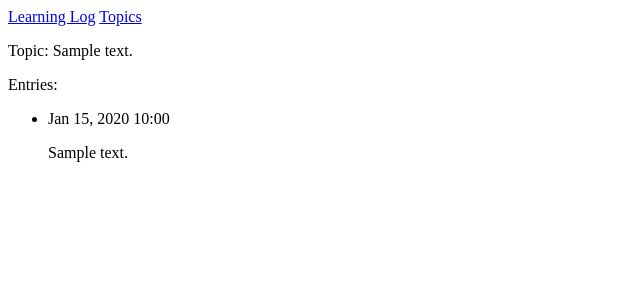
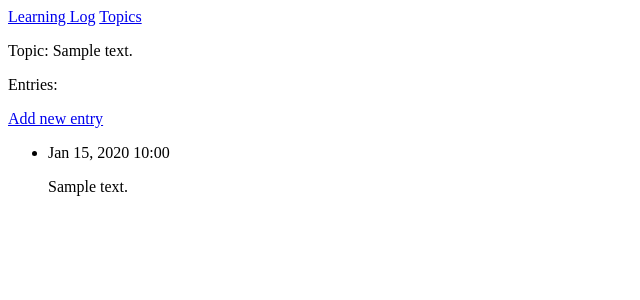
Before and after one commit to alexander-kuzmin-us/Learning-Log, a Django app: page /topics/1/ in a window 1280 px wide. Shown: the top 300 px of the page, without its empty margins (0-640 px from the left). Run offline with Django 3.2, Linux system fonts and the light colour scheme; tables that the repository leaves empty hold one stand-in row (values such as "Sample post").

Commit message:
topic.html modified, link to new_entry page included

```diff
--- a/learning_log/learning_logs/templates/learning_logs/topic.html
+++ b/learning_log/learning_logs/templates/learning_logs/topic.html
@@ -5,6 +5,9 @@
 <p>Topic: {{ topic }}</p>
 
 <p>Entries:</p>
+<p>
+    <a href="{% url 'learning_logs:new_entry' topic.id %}">Add new entry</a>
+</p>
 <ul>
     {% for entry in entries %}
         <li>
```
